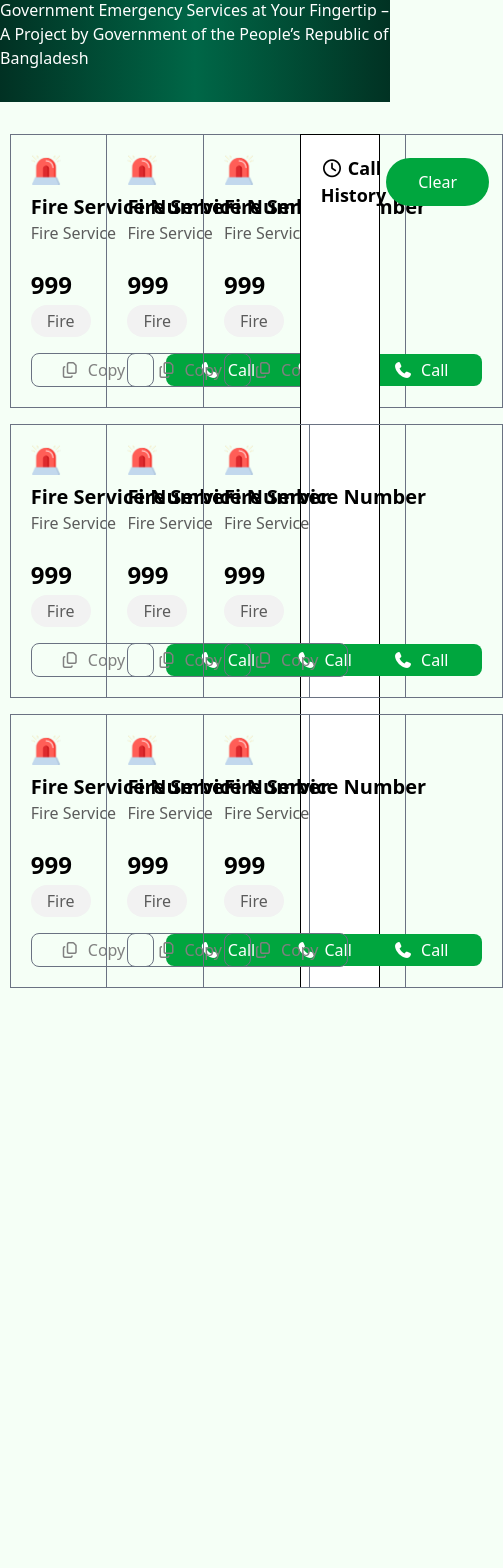
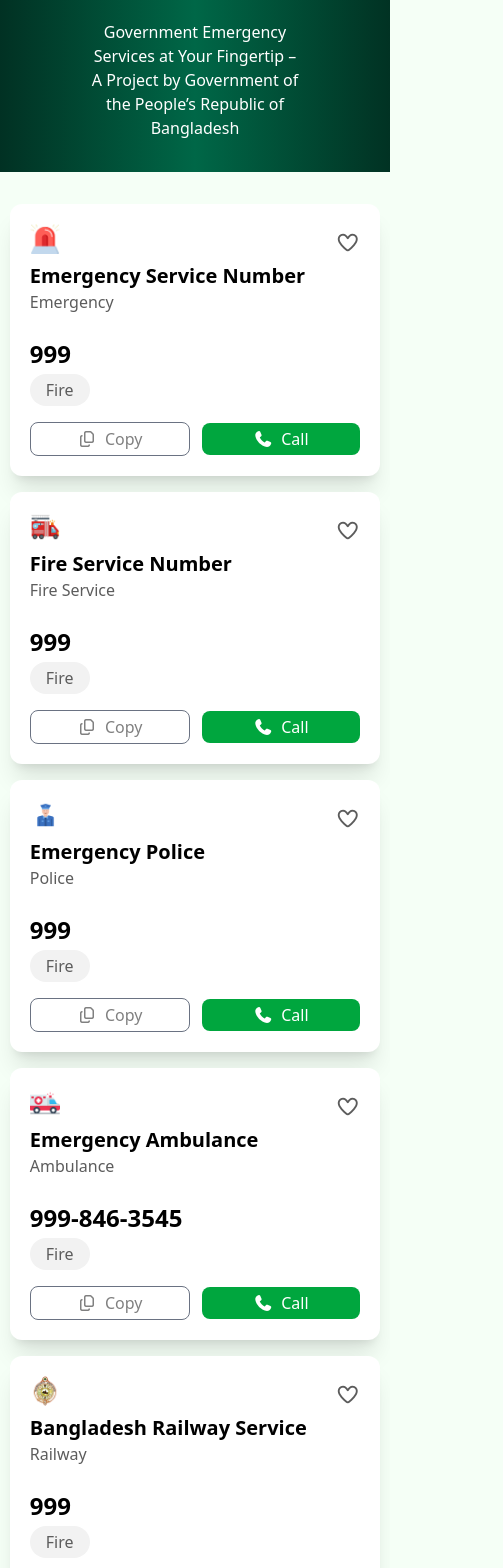
Before and after one commit to mehrab-abir/Emergency-hotline-service, a plain HTML site: page index.html in a window 390 px wide. Shown: the part 298-1866 px from the top of the page, 503 px wide, since content can reach past the window. Before the commit the page ends 1334 px from the top, so only its background shows below. Drawn offline with nearby package versions, Linux system fonts and the light colour scheme.

Commit message:
Responsive Design

```diff
--- a/index.html
+++ b/index.html
@@ -14,14 +14,14 @@
 <body class="bg-[#f5fff6]">
 
     <!-- header section -->
-    <header id="header" class=" py-4 bg-white">
-        <div class="w-[95%] mx-auto flex justify-between items-center">
-            <div class="logo flex items-center justify-between">
+    <header id="header" class="py-4 bg-white">
+        <div class="w-[95%] mx-auto flex flex-col md:flex-row justify-between items-center">
+            <div class="logo flex items-center justify-between max-w-full text-center md:text-left">
                 <img src="assets/logo.png" alt="" class="w-[70px]">
                 <h1 class="text-2xl font-bold text-[#006747] ml-3">Emergency<br>Service</h1>
             </div>
 
-            <div class="heart-coin-copy flex flex-row justify-between items-center gap-4">
+            <div class="heart-coin-copy flex flex-row justify-between items-center gap-4 mt-3 md:mt-0">
                 <div class="heart bg-[#ECFFF0] py-3 px-7 flex items-center justify-center rounded-full">
                     <span class="heartCounter mr-3 font-bold">0</span>
                     <img src="assets/heart.png" alt="" class="w-[30px]">
@@ -40,20 +40,41 @@
     </header>
 
     <!-- banner section -->
-    <section id="banner" class="bg-[linear-gradient(90deg,#013123,#006747_50%,#013223_100%)] py-8">
+    <section id="banner" class="bg-[linear-gradient(90deg,#013123,#006747_50%,#013223_100%)] py-8 mx-auto">
         <div class="flex flex-col items-center justify-center">
             <img src="assets/logo-dark.png" alt="" class="w-[70px]">
-            <h1 class="text-3xl font-bold text-[white]">Emergency Service Directory</h1>
-            <p class="text-white mt-5">Government Emergency Services at Your Fingertip – A Project by  Government of the People’s Republic of Bangladesh</p>
+            <h1 class="text-xl md:text-3xl font-bold text-[white]">Emergency Service Directory</h1>
+            <p class="text-white mt-5 w-[55%] text-center">Government Emergency Services at Your Fingertip – A Project by  Government of the People’s Republic of Bangladesh</p>
         </div>
     </section>
 
      <!-- hotline cards section -->
     <section id="hotlineCards" class="w-[95%] mx-auto bg-[#f5fff6]">
 
-        <div class="mt-8 grid grid-cols-4 grid-rows-3 gap-4 pb-12">
-            <div class="singleCard border border-gray-500 p-5 w-[300px]">
-                <img src="assets/emergency.png" alt="" class="w-[30px] mb-2">
+        <div class="mt-8 grid grid-rows-1 md:grid md:grid-cols-4 md:grid-rows-3 gap-4 pb-12">
+            <div class="singleCard shadow-xl rounded-xl bg-white p-5">
+                <div class="flex items-center justify-between">
+                    <img src="assets/emergency.png" alt="" class="w-[30px] mb-2">
+                    <i class="fa-regular fa-heart cursor-pointer text-xl text-[#5C5C5C]"></i>
+                </div>
+
+                <h1 class="text-xl font-bold">Emergency Service Number</h1>
+                <p class="text-[#5C5C5C]">Emergency</p>
+
+                <h1 class="text-2xl font-bold mt-6">999</h1>
+                <button class="bg-[#f2f2f2] py-1 px-4 rounded-full mt-1 text-[#5C5C5C]">Fire</button>
+
+                <div class="flex items-center justify-between mt-4 gap-3">
+                    <span class="copyNumber w-full border border-gray-500 text-[gray] text-center rounded-lg py-1 cursor-pointer"><i class="fa-regular fa-copy mr-2"></i>Copy</span>
+                    <span class="call w-full bg-[#00A63E] text-white text-center rounded-lg py-1 cursor-pointer"><i class="fa-solid fa-phone mr-2"></i>Call</span>
+                </div>
+            </div>
+
+            <div class="singleCard shadow-xl rounded-xl bg-white p-5">
+                <div class="flex items-center justify-between">
+                    <img src="assets/fire-service.png" alt="" class="w-[30px] mb-2">
+                    <i class="fa-regular fa-heart cursor-pointer text-xl text-[#5C5C5C]"></i>
+                </div>
                 <h1 class="text-xl font-bold">Fire Service Number</h1>
                 <p class="text-[#5C5C5C]">Fire Service</p>
 
@@ -66,8 +87,86 @@
                 </div>
             </div>
 
-            <div class="singleCard border border-gray-500 p-5 w-[300px]">
-                <img src="assets/emergency.png" alt="" class="w-[30px] mb-2">
+            <div class="singleCard shadow-xl rounded-xl bg-white p-5">
+                <div class="flex items-center justify-between">
+                    <img src="assets/police.png" alt="" class="w-[30px] mb-2">
+                    <i class="fa-regular fa-heart cursor-pointer text-xl text-[#5C5C5C]"></i>
+                </div>
+                <h1 class="text-xl font-bold">Emergency Police</h1>
+                <p class="text-[#5C5C5C]">Police</p>
+
+                <h1 class="text-2xl font-bold mt-6">999</h1>
+                <button class="bg-[#f2f2f2] py-1 px-4 rounded-full mt-1 text-[#5C5C5C]">Fire</button>
+
+                <div class="flex items-center justify-between mt-4 gap-3">
+                    <span class="copyNumber w-full border border-gray-500 text-[gray] text-center rounded-lg py-1 cursor-pointer"><i class="fa-regular fa-copy mr-2"></i>Copy</span>
+                    <span class="call w-full bg-[#00A63E] text-white text-center rounded-lg py-1 cursor-pointer"><i class="fa-solid fa-phone mr-2"></i>Call</span>
+                </div>
+            </div>
+
+            <div class="hidden md:block singleCard row-span-3 p-5 shadow-xl rounded-xl bg-white">
+                <div class="flex items-center justify-between">
+                    <span class="text-[18px] font-bold"><i class="fa-regular fa-clock"></i> Call History</span>
+                    <button class="bg-[#00A63E] px-8 py-3 text-white font-bold rounded-full cursor-pointer">Clear</button>
+                </div>
+            </div>
+
+            <div class="singleCard shadow-xl rounded-xl bg-white p-5">
+                <div class="flex items-center justify-between">
+                    <img src="assets/ambulance.png" alt="" class="w-[30px] mb-2">
+                    <i class="fa-regular fa-heart cursor-pointer text-xl text-[#5C5C5C]"></i>
+                </div>
+                <h1 class="text-xl font-bold">Emergency Ambulance</h1>
+                <p class="text-[#5C5C5C]">Ambulance</p>
+
+                <h1 class="text-2xl font-bold mt-6">999-846-3545</h1>
+                <button class="bg-[#f2f2f2] py-1 px-4 rounded-full mt-1 text-[#5C5C5C]">Fire</button>
+
+                <div class="flex items-center justify-between mt-4 gap-3">
+                    <span class="copyNumber w-full border border-gray-500 text-[gray] text-center rounded-lg py-1 cursor-pointer"><i class="fa-regular fa-copy mr-2"></i>Copy</span>
+                    <span class="call w-full bg-[#00A63E] text-white text-center rounded-lg py-1 cursor-pointer"><i class="fa-solid fa-phone mr-2"></i>Call</span>
+                </div>
+            </div>
+
+            <div class="singleCard shadow-xl rounded-xl bg-white p-5">
+                <div class="flex items-center justify-between">
+                    <img src="assets/Bangladesh-Railway.png" alt="" class="w-[30px] mb-2">
+                    <i class="fa-regular fa-heart cursor-pointer text-xl text-[#5C5C5C]"></i>
+                </div>
+                <h1 class="text-xl font-bold">Bangladesh Railway Service</h1>
+                <p class="text-[#5C5C5C]">Railway</p>
+
+                <h1 class="text-2xl font-bold mt-6">999</h1>
+                <button class="bg-[#f2f2f2] py-1 px-4 rounded-full mt-1 text-[#5C5C5C]">Fire</button>
+
+                <div class="flex items-center justify-between mt-4 gap-3">
+                    <span class="copyNumber w-full border border-gray-500 text-[gray] text-center rounded-lg py-1 cursor-pointer"><i class="fa-regular fa-copy mr-2"></i>Copy</span>
+                    <span class="call w-full bg-[#00A63E] text-white text-center rounded-lg py-1 cursor-pointer"><i class="fa-solid fa-phone mr-2"></i>Call</span>
+                </div>
+            </div>
+
+            <div class="singleCard shadow-xl rounded-xl bg-white p-5">
+                <div class="flex items-center justify-between">
+                    <img src="assets/brac.png" alt="" class="w-[30px] mb-2">
+                    <i class="fa-regular fa-heart cursor-pointer text-xl text-[#5C5C5C]"></i>
+                </div>
+                <h1 class="text-xl font-bold">Brac</h1>
+                <p class="text-[#5C5C5C]">Brac</p>
+
+                <h1 class="text-2xl font-bold mt-6">999</h1>
+                <button class="bg-[#f2f2f2] py-1 px-4 rounded-full mt-1 text-[#5C5C5C]">Fire</button>
+
+                <div class="flex items-center justify-between mt-4 gap-3">
+                    <span class="copyNumber w-full border border-gray-500 text-[gray] text-center rounded-lg py-1 cursor-pointer"><i class="fa-regular fa-copy mr-2"></i>Copy</span>
+                    <span class="call w-full bg-[#00A63E] text-white text-center rounded-lg py-1 cursor-pointer"><i class="fa-solid fa-phone mr-2"></i>Call</span>
+                </div>
+            </div>
+
+            <div class="singleCard shadow-xl rounded-xl bg-white p-5">
+                <div class="flex items-center justify-between">
+                    <img src="assets/emergency.png" alt="" class="w-[30px] mb-2">
+                    <i class="fa-regular fa-heart cursor-pointer text-xl text-[#5C5C5C]"></i>
+                </div>
                 <h1 class="text-xl font-bold">Fire Service Number</h1>
                 <p class="text-[#5C5C5C]">Fire Service</p>
 
@@ -80,8 +179,11 @@
                 </div>
             </div>
 
-            <div class="singleCard border border-gray-500 p-5 w-[300px]">
-                <img src="assets/emergency.png" alt="" class="w-[30px] mb-2">
+            <div class="singleCard shadow-xl rounded-xl bg-white p-5">
+                <div class="flex items-center justify-between">
+                    <img src="assets/emergency.png" alt="" class="w-[30px] mb-2">
+                    <i class="fa-regular fa-heart cursor-pointer text-xl text-[#5C5C5C]"></i>
+                </div>
                 <h1 class="text-xl font-bold">Fire Service Number</h1>
                 <p class="text-[#5C5C5C]">Fire Service</p>
 
@@ -94,15 +196,11 @@
                 </div>
             </div>
 
-            <div class="singleCard row-span-3 p-5 bg-white border">
+            <div class="singleCard shadow-xl rounded-xl bg-white p-5">
                 <div class="flex items-center justify-between">
-                    <span class="text-[18px] font-bold"><i class="fa-regular fa-clock"></i> Call History</span>
-                    <button class="bg-[#00A63E] px-8 py-3 text-white rounded-full cursor-pointer">Clear</button>
+                    <img src="assets/emergency.png" alt="" class="w-[30px] mb-2">
+                    <i class="fa-regular fa-heart cursor-pointer text-xl text-[#5C5C5C]"></i>
                 </div>
-            </div>
-
-            <div class="singleCard border border-gray-500 p-5 w-[300px]">
-                <img src="assets/emergency.png" alt="" class="w-[30px] mb-2">
                 <h1 class="text-xl font-bold">Fire Service Number</h1>
                 <p class="text-[#5C5C5C]">Fire Service</p>
 
@@ -115,73 +213,10 @@
                 </div>
             </div>
 
-            <div class="singleCard border border-gray-500 p-5 w-[300px]">
-                <img src="assets/emergency.png" alt="" class="w-[30px] mb-2">
-                <h1 class="text-xl font-bold">Fire Service Number</h1>
-                <p class="text-[#5C5C5C]">Fire Service</p>
-
-                <h1 class="text-2xl font-bold mt-6">999</h1>
-                <button class="bg-[#f2f2f2] py-1 px-4 rounded-full mt-1 text-[#5C5C5C]">Fire</button>
-
-                <div class="flex items-center justify-between mt-4 gap-3">
-                    <span class="copyNumber w-full border border-gray-500 text-[gray] text-center rounded-lg py-1 cursor-pointer"><i class="fa-regular fa-copy mr-2"></i>Copy</span>
-                    <span class="call w-full bg-[#00A63E] text-white text-center rounded-lg py-1 cursor-pointer"><i class="fa-solid fa-phone mr-2"></i>Call</span>
-                </div>
-            </div>
-
-            <div class="singleCard border border-gray-500 p-5 w-[300px]">
-                <img src="assets/emergency.png" alt="" class="w-[30px] mb-2">
-                <h1 class="text-xl font-bold">Fire Service Number</h1>
-                <p class="text-[#5C5C5C]">Fire Service</p>
-
-                <h1 class="text-2xl font-bold mt-6">999</h1>
-                <button class="bg-[#f2f2f2] py-1 px-4 rounded-full mt-1 text-[#5C5C5C]">Fire</button>
-
-                <div class="flex items-center justify-between mt-4 gap-3">
-                    <span class="copyNumber w-full border border-gray-500 text-[gray] text-center rounded-lg py-1 cursor-pointer"><i class="fa-regular fa-copy mr-2"></i>Copy</span>
-                    <span class="call w-full bg-[#00A63E] text-white text-center rounded-lg py-1 cursor-pointer"><i class="fa-solid fa-phone mr-2"></i>Call</span>
-                </div>
-            </div>
-
-            <div class="singleCard border border-gray-500 p-5 w-[300px]">
-                <img src="assets/emergency.png" alt="" class="w-[30px] mb-2">
-                <h1 class="text-xl font-bold">Fire Service Number</h1>
-                <p class="text-[#5C5C5C]">Fire Service</p>
-
-                <h1 class="text-2xl font-bold mt-6">999</h1>
-                <button class="bg-[#f2f2f2] py-1 px-4 rounded-full mt-1 text-[#5C5C5C]">Fire</button>
-
-                <div class="flex items-center justify-between mt-4 gap-3">
-                    <span class="copyNumber w-full border border-gray-500 text-[gray] text-center rounded-lg py-1 cursor-pointer"><i class="fa-regular fa-copy mr-2"></i>Copy</span>
-                    <span class="call w-full bg-[#00A63E] text-white text-center rounded-lg py-1 cursor-pointer"><i class="fa-solid fa-phone mr-2"></i>Call</span>
-                </div>
-            </div>
-
-            <div class="singleCard border border-gray-500 p-5 w-[300px]">
-                <img src="assets/emergency.png" alt="" class="w-[30px] mb-2">
-                <h1 class="text-xl font-bold">Fire Service Number</h1>
-                <p class="text-[#5C5C5C]">Fire Service</p>
-
-                <h1 class="text-2xl font-bold mt-6">999</h1>
-                <button class="bg-[#f2f2f2] py-1 px-4 rounded-full mt-1 text-[#5C5C5C]">Fire</button>
-
-                <div class="flex items-center justify-between mt-4 gap-3">
-                    <span class="copyNumber w-full border border-gray-500 text-[gray] text-center rounded-lg py-1 cursor-pointer"><i class="fa-regular fa-copy mr-2"></i>Copy</span>
-                    <span class="call w-full bg-[#00A63E] text-white text-center rounded-lg py-1 cursor-pointer"><i class="fa-solid fa-phone mr-2"></i>Call</span>
-                </div>
-            </div>
-
-            <div class="singleCard border border-gray-500 p-5 w-[300px]">
-                <img src="assets/emergency.png" alt="" class="w-[30px] mb-2">
-                <h1 class="text-xl font-bold">Fire Service Number</h1>
-                <p class="text-[#5C5C5C]">Fire Service</p>
-
-                <h1 class="text-2xl font-bold mt-6">999</h1>
-                <button class="bg-[#f2f2f2] py-1 px-4 rounded-full mt-1 text-[#5C5C5C]">Fire</button>
-
-                <div class="flex items-center justify-between mt-4 gap-3">
-                    <span class="copyNumber w-full border border-gray-500 text-[gray] text-center rounded-lg py-1 cursor-pointer"><i class="fa-regular fa-copy mr-2"></i>Copy</span>
-                    <span class="call w-full bg-[#00A63E] text-white text-center rounded-lg py-1 cursor-pointer"><i class="fa-solid fa-phone mr-2"></i>Call</span>
+            <div class="md:hidden singleCard row-span-3 p-5 shadow-xl rounded-xl bg-white">
+                <div class="flex items-center justify-between">
+                    <span class="text-[18px] font-bold"><i class="fa-regular fa-clock"></i> Call History</span>
+                    <button class="bg-[#00A63E] px-8 py-3 text-white font-bold rounded-full cursor-pointer">Clear</button>
                 </div>
             </div>
 
```
